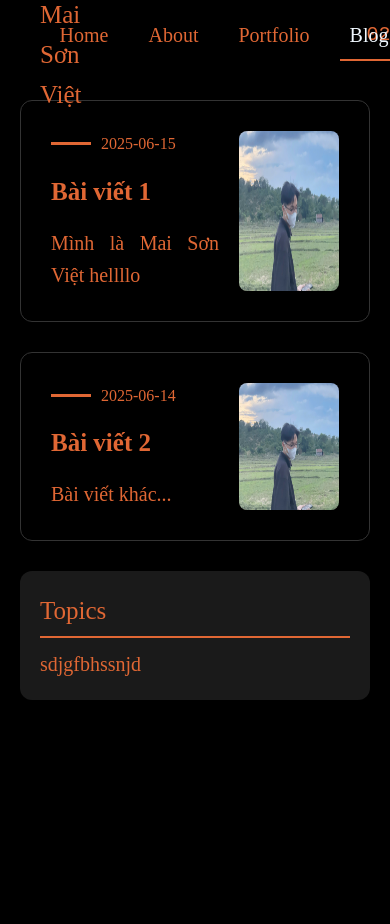
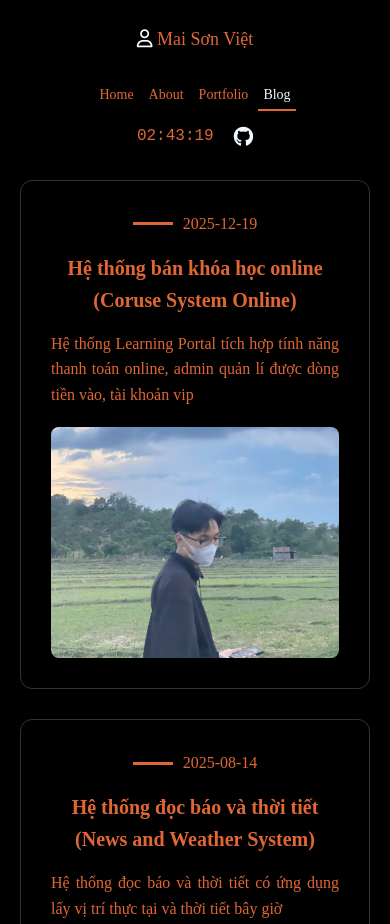
Before and after one commit to VietIT2006/portfolio, a plain HTML site: page container/blog/index.html in a window 390 px wide. Shown: the top 924 px of the page. Before the commit the page ends 844 px from the top, so only its background shows below. Drawn offline with Linux system fonts and the light colour scheme.

Commit message:
edit content

```diff
--- a/container/blog/index.html
+++ b/container/blog/index.html
@@ -35,9 +35,11 @@
     </nav>
     <div class="container">
         <div class="topic">
-            <div class="topic-title">Topics</div>
+            <div class="topic-title">Info to me</div>
             <div class="content">
-                sdjgfbhssnjd
+                <p>Email:soft.msonviet2006@gmail.com</p>
+                <p>Tele: VietAPS_06</p>
+                <a href="https://www.facebook.com/MAISONVIET.X.DEVELOPER">FB: Mai Sơn Việt</a>
             </div>
         </div>
         <form action="onsubmit">
--- a/css/about.css
+++ b/css/about.css
@@ -63,6 +63,8 @@ body {
     margin-top: 20px;
     font-size: 20px;
     text-indent: 40px;
+    margin-bottom: 15px;
+    line-height: 1.6;
 }
 .skills {
     color: rgb(224, 103, 52);
@@ -160,3 +162,59 @@ body {
 .fadeInLeft {
     animation: fadeInLeft 0.8s ease-out forwards;
 }
+
+/* Responsive */
+@media (max-width: 768px) {
+    .container {
+        margin-top: 150px;
+    }
+    .conntent {
+        width: 95%;
+        height: auto;
+    }
+    .flex:nth-child(1) {
+        flex-direction: column;
+        text-align: center;
+    }
+    #profile-picture {
+        width: 200px;
+        height: 200px;
+    }
+    .skill-card {
+        width: 45%;
+    }
+    #text {
+        text-indent: 20px;
+        font-size: 16px;
+    }
+    .skills-grid {
+        padding: 0 2%;
+    }
+}
+
+@media (max-width: 480px) {
+    .container {
+        margin-top: 180px;
+    }
+    .skill-card {
+        width: 100%;
+    }
+    #profile-picture {
+        width: 150px;
+        height: 150px;
+    }
+}
+
+/* Override for user feedback */
+@media (max-width: 768px) {
+    .container { margin-top: 180px; }
+    .flex { flex-direction: column; text-align: center; }
+    .about-text { width: 100%; margin-top: 20px; }
+    #profile-picture { margin: 10px auto; }
+    #text { text-indent: 0; margin-bottom: 15px; }
+    .skills-grid { justify-content: center; }
+}
+
+@media (max-width: 480px) {
+    .container { margin-top: 200px; }
+}
--- a/css/blog.css
+++ b/css/blog.css
@@ -3,6 +3,7 @@
     padding: 0;
     box-sizing: border-box;
 }
+
 body {
     background-color: #000000;
     color: rgb(224, 103, 52);
@@ -23,14 +24,14 @@ body {
     display: flex;
     flex-direction: column;
     gap: 30px;
-    width: 70%;
+    width: 68%;
 }
 
 
 .page {
     border: 1px solid #333;
     border-radius: 12px;
-    box-shadow: 0 8px 16px rgba(0,0,0,0.3);
+    box-shadow: 0 8px 16px rgba(0, 0, 0, 0.3);
     width: 70%;
     padding: 30px;
     display: flex;
@@ -83,18 +84,20 @@ body {
 }
 
 .topic {
-    width: 28%;
+    width: auto;
     background-color: #1a1a1a;
     padding: 20px;
     border-radius: 12px;
-    box-shadow: 0 4px 10px rgba(0,0,0,0.25);
+    box-shadow: 0 4px 10px rgba(0, 0, 0, 0.25);
     height: fit-content;
+    display: flex;
+    flex-direction: column;
+    gap: 15px;
 }
 
 
 .topic-title {
     font-size: 25px;
-    margin-bottom: 10px;
     color: rgb(224, 103, 52);
     border-bottom: 2px solid rgb(224, 103, 52);
     padding-bottom: 5px;
@@ -103,12 +106,24 @@ body {
 .topic .content {
     color: rgb(224, 103, 52);
     font-size: 20px;
+    word-break: break-word;
+}
+
+.topic a {
+    color: rgb(224, 103, 52);
+    font-size: 20px;
+    text-decoration: none;
+    word-break: break-word;
+}
+
+.topic a:hover {
+    text-decoration: underline;
 }
 
 .page:hover {
     background-color: #292929;
     transition: background-color 0.3s ease, box-shadow 0.3s ease;
-    box-shadow: 0 10px 20px rgba(0,0,0,0.4);
+    box-shadow: 0 10px 20px rgba(0, 0, 0, 0.4);
 }
 
 /* Hiệu ứng xuất hiện */
@@ -117,22 +132,61 @@ body {
         opacity: 0;
         transform: translateY(40px);
     }
+
     to {
         opacity: 1;
         transform: translateY(0);
     }
 }
 
-/* Responsive đơn giản */
+/* Responsive */
 @media (max-width: 768px) {
     .container {
         flex-direction: column;
-        padding: 100px 20px;
+        padding: 150px 20px 20px;
     }
-    .page, .topic {
+
+    .page-list,
+    .page,
+    .topic {
         width: 100%;
     }
+
+    .page {
+        flex-direction: column;
+        align-items: center;
+        text-align: center;
+    }
+
+    .date {
+        justify-content: center;
+    }
+
     #img-blog {
-        width: 100px;
+        width: 100%;
+        max-width: 300px;
+    }
+
+    .title,
+    .content,
+    .topic-title,
+    .topic .content {
+        font-size: 18px;
     }
 }
+
+@media (max-width: 480px) {
+    .container {
+        padding-top: 180px;
+    }
+
+    .title,
+    .topic-title {
+        font-size: 20px;
+    }
+
+    .content,
+    .topic .content {
+        font-size: 16px;
+    }
+}
--- a/css/home.css
+++ b/css/home.css
@@ -52,3 +52,38 @@ p{
     white-space: nowrap;
     overflow: hidden;
 }
+
+/* Responsive */
+@media (max-width: 768px) {
+    .home_portfolio {
+        flex-direction: column;
+        align-items: center;
+        text-align: center;
+        gap: 10px;
+    }
+    #profile-picture {
+        width: 200px;
+        height: 200px;
+        margin: 10px;
+    }
+    #name {
+        font-size: 45px;
+    }
+    #skill {
+        font-size: 18px;
+        height: 30px;
+    }
+    p {
+        font-size: 16px;
+    }
+}
+
+@media (max-width: 480px) {
+    #name {
+        font-size: 35px;
+    }
+    #profile-picture {
+        width: 150px;
+        height: 150px;
+    }
+}
--- a/css/portfolio.css
+++ b/css/portfolio.css
@@ -46,6 +46,7 @@ h2 {
     line-height: 1.6;
     color: rgb(224, 103, 52);
     font-size: 20px;
+    margin-bottom: 15px; /* Thêm để tránh dính */
 }
 
 /* Review Form Styles */
@@ -173,3 +174,65 @@ input[type="text"]:focus, textarea:focus {
     from { opacity: 0; transform: translateY(10px); }
     to { opacity: 1; transform: translateY(0); }
 }
+
+/* Responsive */
+@media (max-width: 768px) {
+    .container {
+        margin-top: 180px;
+    }
+    .portfolio-container {
+        width: 92%;
+        padding: 1.5rem;
+    }
+    .about-me, .viewer-reviews {
+        padding: 1.5rem 0;
+        margin-bottom: 1.5rem;
+    }
+    .about-me p, label, input[type="text"], textarea, .submit-btn, .review-comment {
+        font-size: 18px;
+    }
+    h2 {
+        font-size: 24px;
+    }
+    .reviewer-name {
+        font-size: 18px;
+    }
+    .star-rating label {
+        font-size: 1.5rem;
+    }
+}
+
+@media (max-width: 480px) {
+    .container {
+        margin-top: 200px;
+    }
+    .portfolio-container {
+        width: 92%;
+        border-radius: 12px;
+        padding: 1.25rem;
+    }
+    .about-me, .viewer-reviews {
+        padding: 1rem 0;
+        margin-bottom: 1rem;
+    }
+    .about-me p, label, input[type="text"], textarea, .submit-btn, .review-comment {
+        font-size: 16px;
+    }
+    h2 {
+        font-size: 20px;
+    }
+    .submit-btn {
+        width: 100%;
+        padding: 1rem;
+    }
+    .review-header {
+        flex-direction: column;
+        align-items: flex-start;
+        gap: 10px;
+    }
+    .reviewer-avatar {
+        width: 40px;
+        height: 40px;
+        margin-right: 10px;
+    }
+}
--- a/data/page.json
+++ b/data/page.json
@@ -1,16 +1,22 @@
 {
   "pages": [
     {
-      "title": "Bài viết 1",
-      "date-time": "2025-06-15",
-      "content": "Mình là Mai Sơn Việt hellllo",
-      "img": "img1.jpg"
+      "title": "Hệ thống bán khóa học online (Coruse System Online)",
+      "date-time": "2025-12-19",
+      "content": "Hệ thống Learning Portal tích hợp tính năng thanh toán online, admin quản lí được dòng tiền vào, tài khoản vip",
+      "img": "/assets/avt.jpg"
     },
     {
-      "title": "Bài viết 2",
-      "date-time": "2025-06-14",
-      "content": "Bài viết khác...",
-      "img": "img2.jpg"
+      "title": "Hệ thống đọc báo và thời tiết (News and Weather System)",
+      "date-time": "2025-08-14",
+      "content": "Hệ thống đọc báo và thời tiết có ứng dụng lấy vị trí thực tại và thời tiết bây giờ",
+      "img": "/assets/avt.jpg"
+    },
+    {
+      "title": "Tool FB",
+      "date-time": "2026-1-21",
+      "content": "Hệ thống quản lí tài khoản Facebook, tự động làm việc, check mã Token để bán tool",
+      "img": "/assets/avt.jpg"
     }
   ]
 }
--- a/js/blog.js
+++ b/js/blog.js
@@ -1,4 +1,3 @@
-// blog.js
 let container = document.querySelector(".container");
 
 fetch("/data/page.json")
@@ -31,7 +30,7 @@ fetch("/data/page.json")
             <p>${post.content}</p>
           </div>
         </div>
-        <img src="/assets/avt.jpg" id="img-blog" alt="Mai Sơn Việt">
+        <img src=${post.img} id="img-blog" alt="Mai Sơn Việt">
       `;
 
       container.insertBefore(page, document.querySelector(".topic"));
--- a/nav/nav.css
+++ b/nav/nav.css
@@ -124,3 +124,51 @@ a {
     color: rgb(224, 103, 52);
     margin-right: 15px;
 }
+
+/* Responsive */
+@media (max-width: 768px) {
+    nav {
+        flex-direction: column;
+        height: auto;
+        padding: 10px;
+    }
+    .name {
+        padding: 5px;
+        margin-bottom: 5px;
+    }
+    #name-text {
+        font-size: 22px;
+    }
+    .nav-link {
+        width: 100%;
+        gap: 10px;
+        font-size: 16px;
+        flex-wrap: wrap;
+        padding: 5px 0;
+    }
+    .github {
+        padding: 10px;
+        font-size: 24px;
+    }
+    .nav-clock {
+        font-size: 16px;
+        margin-right: 10px;
+    }
+}
+
+@media (max-width: 480px) {
+    #name-text {
+        font-size: 18px;
+    }
+    .nav-link {
+        gap: 5px;
+        font-size: 14px;
+    }
+    .home, .about, .blog, .portfolio {
+        padding: 5px;
+    }
+    .github {
+        font-size: 20px;
+        padding: 5px;
+    }
+}
```
Also changed, not shown: js/about.js (+5 -2 lines).
